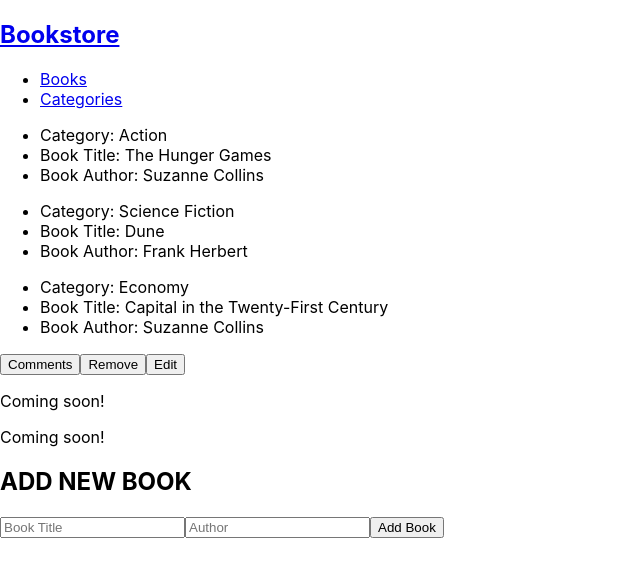
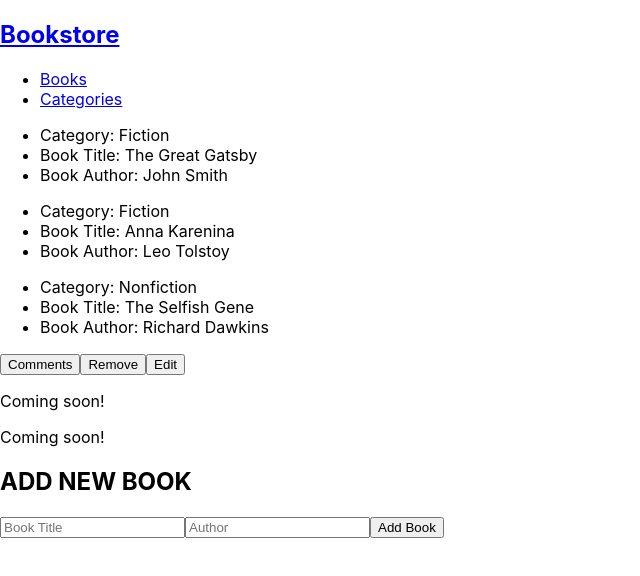
Before and after one commit to anita00001/bookstore, a React (Create React App) app: page /books in a window 1280 px wide. Shown: the top 576 px of the page, without its empty margins (0-640 px from the left). Built offline with nearby package versions, Linux system fonts and the light colour scheme.

Commit message:
Display books receive from slice, in react component

```diff
--- a/package.json
+++ b/package.json
@@ -14,6 +14,7 @@
     "react-redux": "^8.1.1",
     "react-router-dom": "^6.14.1",
     "react-scripts": "5.0.1",
+    "redux": "^4.2.1",
     "sort-by": "^1.2.0",
     "web-vitals": "^2.1.4"
   },
--- a/src/components/BookDetails.jsx
+++ b/src/components/BookDetails.jsx
@@ -5,32 +5,37 @@
 // |   |-- ProgressDetails
 // |-- InputBook
 
-const bookList = [
-  {
-    id: 1,
-    category: 'Action',
-    title: 'The Hunger Games',
-    author: 'Suzanne Collins',
-  },
-  {
-    id: 2,
-    category: 'Science Fiction',
-    title: 'Dune',
-    author: 'Frank Herbert',
-  },
-  {
-    id: 3,
-    category: 'Economy',
-    title: 'Capital in the Twenty-First Century',
-    author: 'Suzanne Collins',
-  },
-];
+import { useSelector } from 'react-redux';
 
-const BookDetails = () => (
+// const bookList = [
+//   // {
+//   //   id: 1,
+//   //   category: 'Action',
+//   //   title: 'The Hunger Games',
+//   //   author: 'Suzanne Collins',
+//   // },
+//   // {
+//   //   id: 2,
+//   //   category: 'Science Fiction',
+//   //   title: 'Dune',
+//   //   author: 'Frank Herbert',
+//   // },
+//   // {
+//   //   id: 3,
+//   //   category: 'Economy',
+//   //   title: 'Capital in the Twenty-First Century',
+//   //   author: 'Suzanne Collins',
+//   // },
+// ];
+
+const BookDetails = () => {
+  const bookList = useSelector((state) => state.books);
+
+  return (
     <div>
       {bookList.map((book) => (
         <ul
-        key={book.id}
+          key={book.item_id}
         >
           <li>
             Category:
@@ -66,5 +71,6 @@
       </button>
     </div>
   );
+};
 
 export default BookDetails;
```
Also changed, not shown: 1 other file (tests, documents, lock files or other folders). Lines whose indentation alone changed are shown as unchanged.
